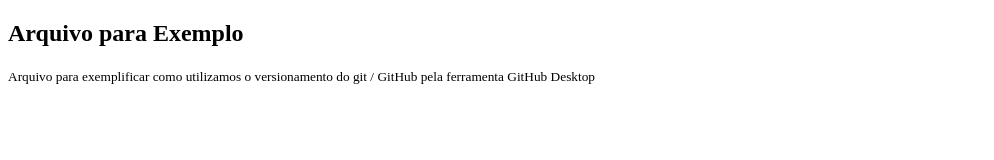
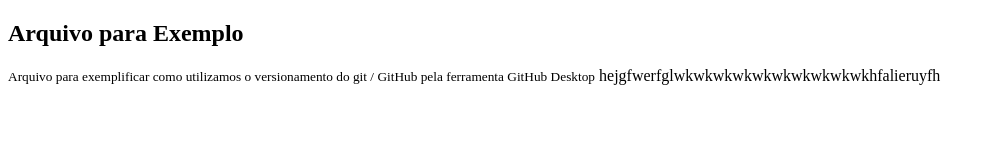
Before and after one commit to ternura3/exem-repositorio, a plain HTML site: page index.html in a window 1280 px wide. Shown: the whole page, without its empty margins (0-994 px from the left). Drawn offline with Linux system fonts and the light colour scheme.

Commit message:
Update index.html

```diff
--- a/index.html
+++ b/index.html
@@ -9,6 +9,8 @@
                 <div>
                     <h2>Arquivo para Exemplo</h2>
                     <small>Arquivo para exemplificar como utilizamos o versionamento do git / GitHub pela ferramenta GitHub Desktop</small>
+
+                    hejgfwerfglwkwkwkwkwkwkwkwkwkwkhfalieruyfh
                 </div>
             </div>
         </body>
```
